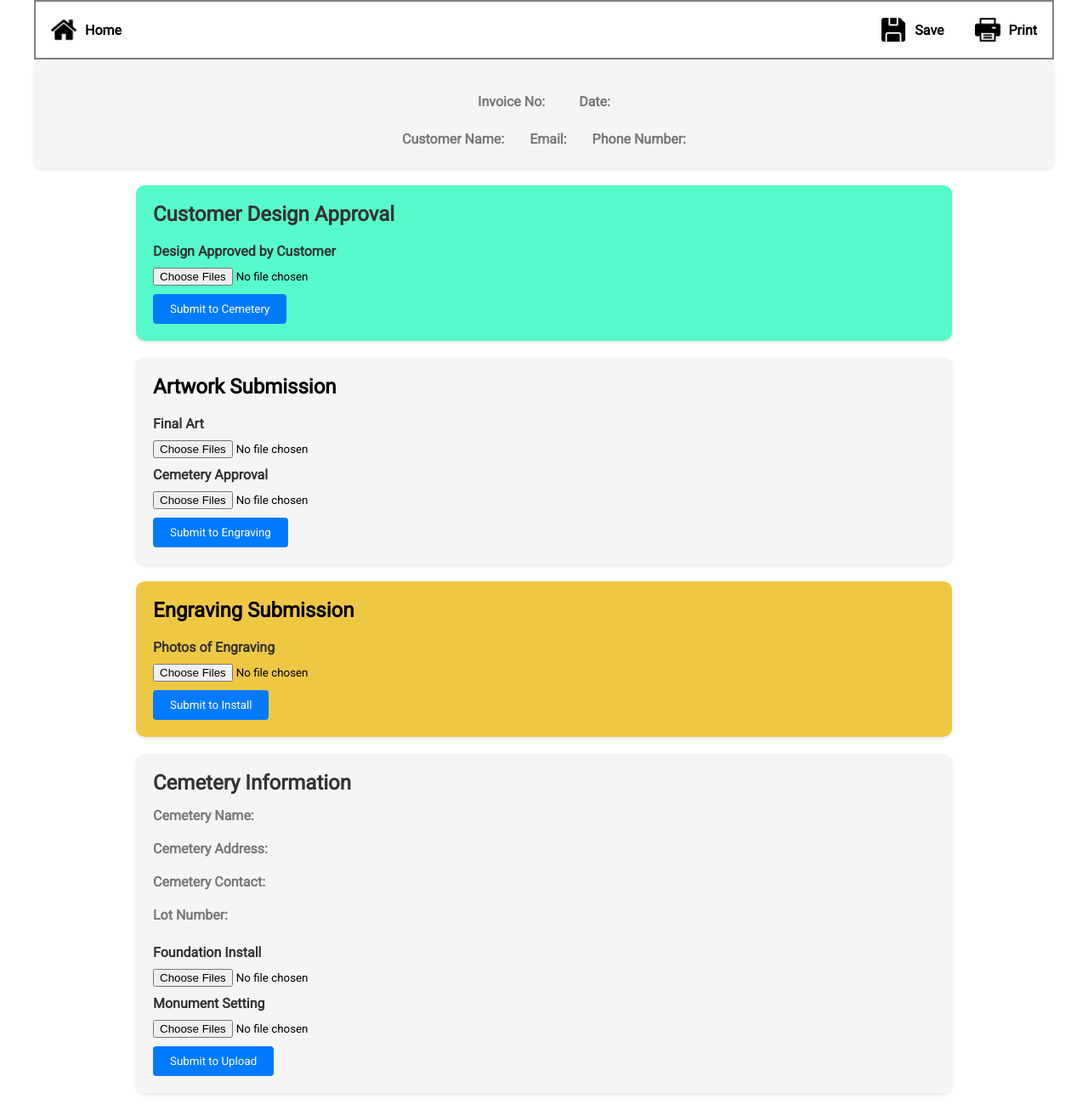
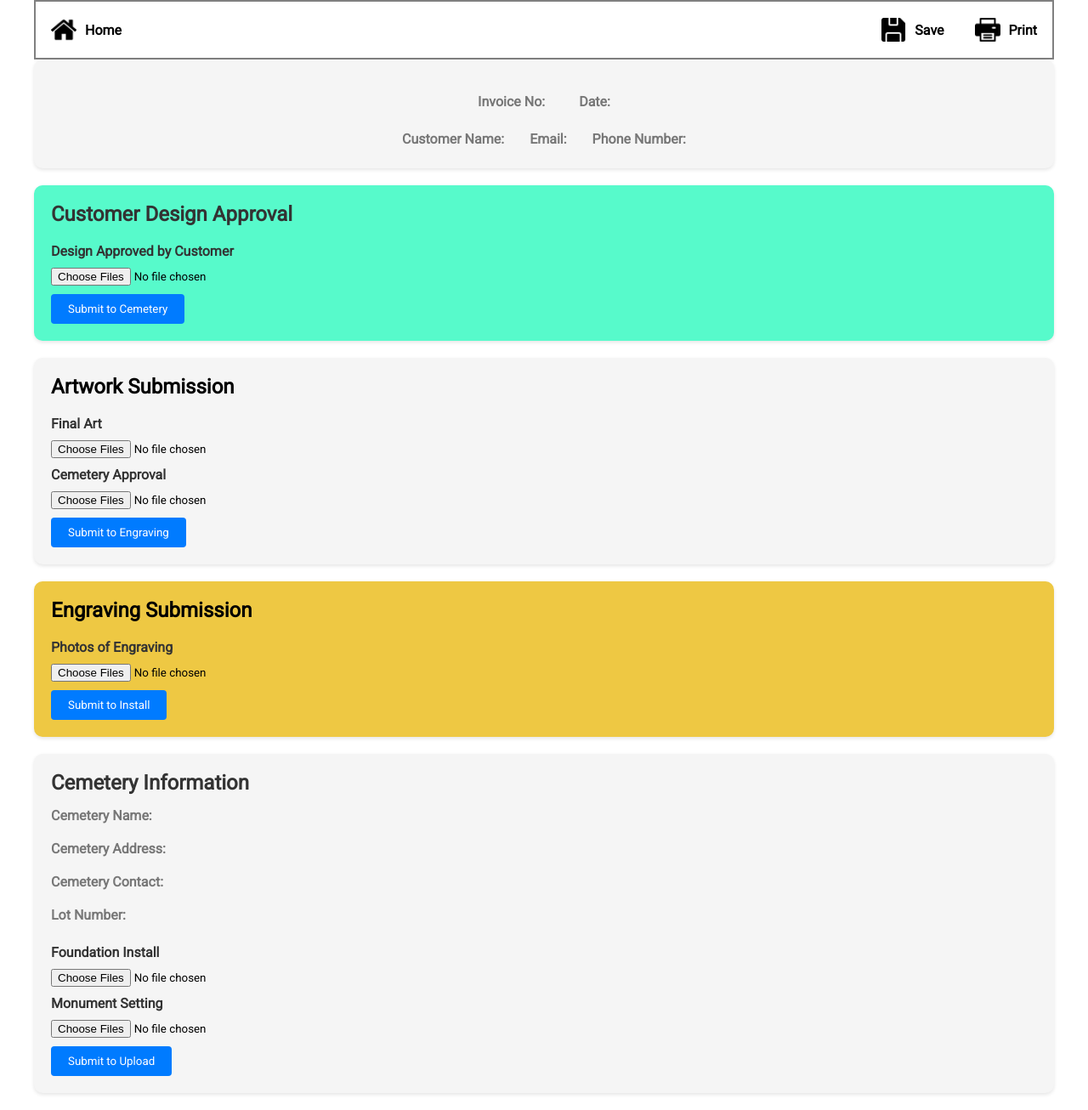
Before and after one commit to nabeel-dev1340/invoice031, a React (Create React App) app: page /work-order in a window 1280 px wide. Shown: the whole page at 85% size. Built offline with nearby package versions, Linux system fonts and the light colour scheme; sample sign-in values are in the browser's storage.

Commit message:
work-order dimensions fix

```diff
--- a/src/components/ArtComponent.js
+++ b/src/components/ArtComponent.js
@@ -207,7 +207,7 @@ const ArtContainer = styled.div`
   border-radius: 10px;
   box-shadow: 0px 2px 4px rgba(0, 0, 0, 0.1);
   margin-top: 20px;
-  width: 80%;
+  width: 100%;
   margin-left: auto;
   margin-right: auto;
   h3 {
--- a/src/components/EngravingArt.js
+++ b/src/components/EngravingArt.js
@@ -136,7 +136,7 @@ const EngravingContainer = styled.div`
   border-radius: 10px;
   box-shadow: 0px 2px 4px rgba(0, 0, 0, 0.1);
   margin-top: 20px;
-  width: 80%;
+  width: 100%;
   margin-left: auto;
   margin-right: auto;
   h3 {
--- a/src/pages/WorkOrder.jsx
+++ b/src/pages/WorkOrder.jsx
@@ -448,7 +448,7 @@ const DetailValue = styled.p`
 `;
 
 const CustomerDesign = styled.div`
-  width: 80%;
+  width: 100%;
   margin-left: auto;
   margin-right: auto;
   background: #57facb;
@@ -531,7 +531,7 @@ const SubmitButton = styled.button`
 
 const CemeteryInfo = styled.div`
   background: #f5f5f5;
-  width: 80%;
+  width: 100%;
   margin: 20px auto;
   padding: 20px;
   border-radius: 10px;
```
